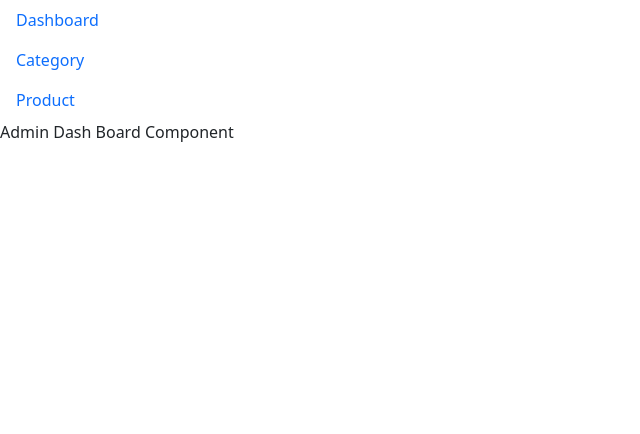
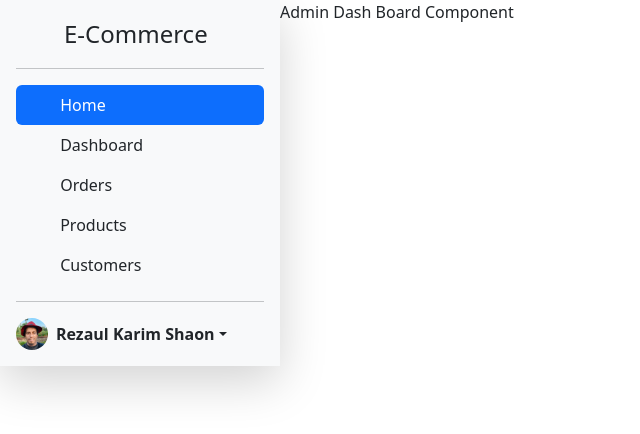
Before and after one commit to rkshaon/ecommerce, a Vue app in the folder frontend/: page /admin in a window 1280 px wide. Shown: the top 434 px of the page, without its empty margins (0-640 px from the left). Built offline with nearby package versions, Linux system fonts and the light colour scheme.

Commit message:
frontend: admin - sidebar - position fixed

```diff
--- a/frontend/src/components/admin/AdminBaseComponent.vue
+++ b/frontend/src/components/admin/AdminBaseComponent.vue
@@ -1,7 +1,9 @@
 <template>
-    <div>
+    <div class="d-flex">
         <AdminSidebarComponent />
-        <router-view></router-view>
+        <div class="flex-grow-1">
+          <router-view></router-view>
+        </div>
     </div>
 </template>
 
--- a/frontend/src/components/admin/AdminDashboardComponent.vue
+++ b/frontend/src/components/admin/AdminDashboardComponent.vue
@@ -5,6 +5,7 @@
 <script>
 export default {
     name: 'AdminDashboardComponent',
+    watch: { },
 }
 </script>
 
--- a/frontend/src/components/admin/AdminSidebarComponent.vue
+++ b/frontend/src/components/admin/AdminSidebarComponent.vue
@@ -1,21 +1,64 @@
 <template>
-    <nav id="sidebar">
-        <ul class="nav flex-column">
-            <li class="nav-item">
-                <router-link to="/admin/dashboard" class="nav-link">Dashboard</router-link>
-            </li>
-            <li class="nav-item">
-                <router-link to="/admin/dashboard" class="nav-link">Category</router-link>
-            </li>
-            <li class="nav-item">
-                <router-link to="/admin/dashboard" class="nav-link">Product</router-link>
-            </li>
-        </ul>
-    </nav>
+    <div class="shadow-lg rounded">
+        <div class="d-flex flex-column flex-shrink-0 p-3 bg-light" style="width: 280px;">
+            <a href="/" class="d-flex align-items-center mb-3 mb-md-0 me-md-auto link-dark text-decoration-none">
+                <svg class="bi me-2" width="40" height="32"><use xlink:href="#bootstrap"></use></svg>
+                <span class="fs-4">E-Commerce</span>
+            </a>
+            <hr>
+            <ul class="nav nav-pills flex-column mb-auto">
+                <li class="nav-item">
+                    <a href="#" class="nav-link active" aria-current="page">
+                        <svg class="bi me-2" width="16" height="16"><use xlink:href="#home"></use></svg>
+                        Home
+                    </a>
+                </li>
+                <li>
+                    <a href="#" class="nav-link link-dark">
+                        <svg class="bi me-2" width="16" height="16"><use xlink:href="#speedometer2"></use></svg>
+                        Dashboard
+                    </a>
+                </li>
+                <li>
+                    <a href="#" class="nav-link link-dark">
+                        <svg class="bi me-2" width="16" height="16"><use xlink:href="#table"></use></svg>
+                        Orders
+                    </a>
+                </li>
+                <li>
+                    <a href="#" class="nav-link link-dark">
+                        <svg class="bi me-2" width="16" height="16"><use xlink:href="#grid"></use></svg>
+                        Products
+                    </a>
+                </li>
+                <li>
+                    <a href="#" class="nav-link link-dark">
+                        <svg class="bi me-2" width="16" height="16"><use xlink:href="#people-circle"></use></svg>
+                        Customers
+                    </a>
+                </li>
+            </ul>
+            <hr>
+            <div class="dropdown">
+                <a href="#" class="d-flex align-items-center link-dark text-decoration-none dropdown-toggle" id="dropdownUser2" data-bs-toggle="dropdown" aria-expanded="false">
+                    <img src="@/assets/profile.jpg" alt="" width="32" height="32" class="rounded-circle me-2">
+                        <strong>Rezaul Karim Shaon</strong>
+                </a>
+                <ul class="dropdown-menu text-small shadow" aria-labelledby="dropdownUser2">
+                    <li><a class="dropdown-item" href="#">New project...</a></li>
+                    <li><a class="dropdown-item" href="#">Settings</a></li>
+                    <li><a class="dropdown-item" href="#">Profile</a></li>
+                    <li><hr class="dropdown-divider"></li>
+                    <li><a class="dropdown-item" href="#">Sign out</a></li>
+                </ul>
+            </div>
+        </div>
+    </div>
 </template>
 
 <script>
 export default {
     name: 'AdminSidebarComponent',
+    watch: { },
 }
 </script>
--- a/frontend/src/router/index.js
+++ b/frontend/src/router/index.js
@@ -39,6 +39,9 @@ const routes = [
         path: "",
         name: "admin",
         component: AdminDashboardComponent,
+        meta: {
+          title: 'Admin',
+        },
       },
     ],
   },
```
